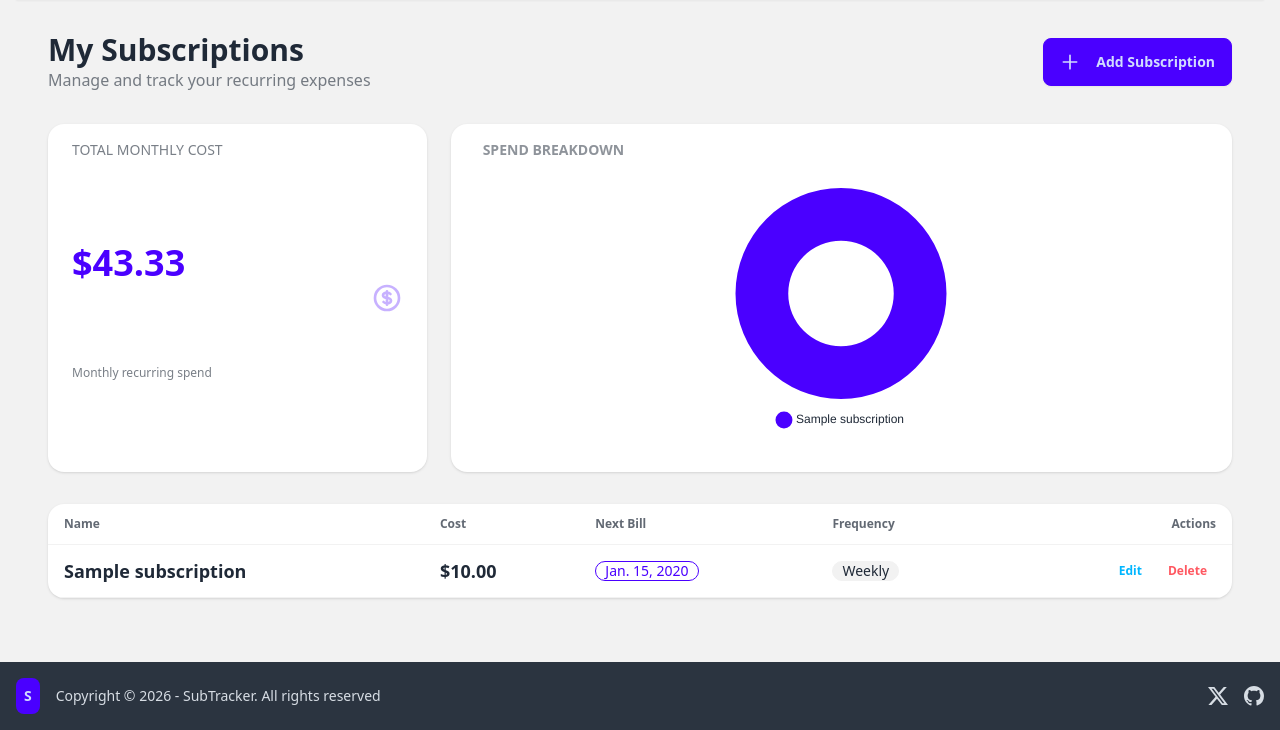
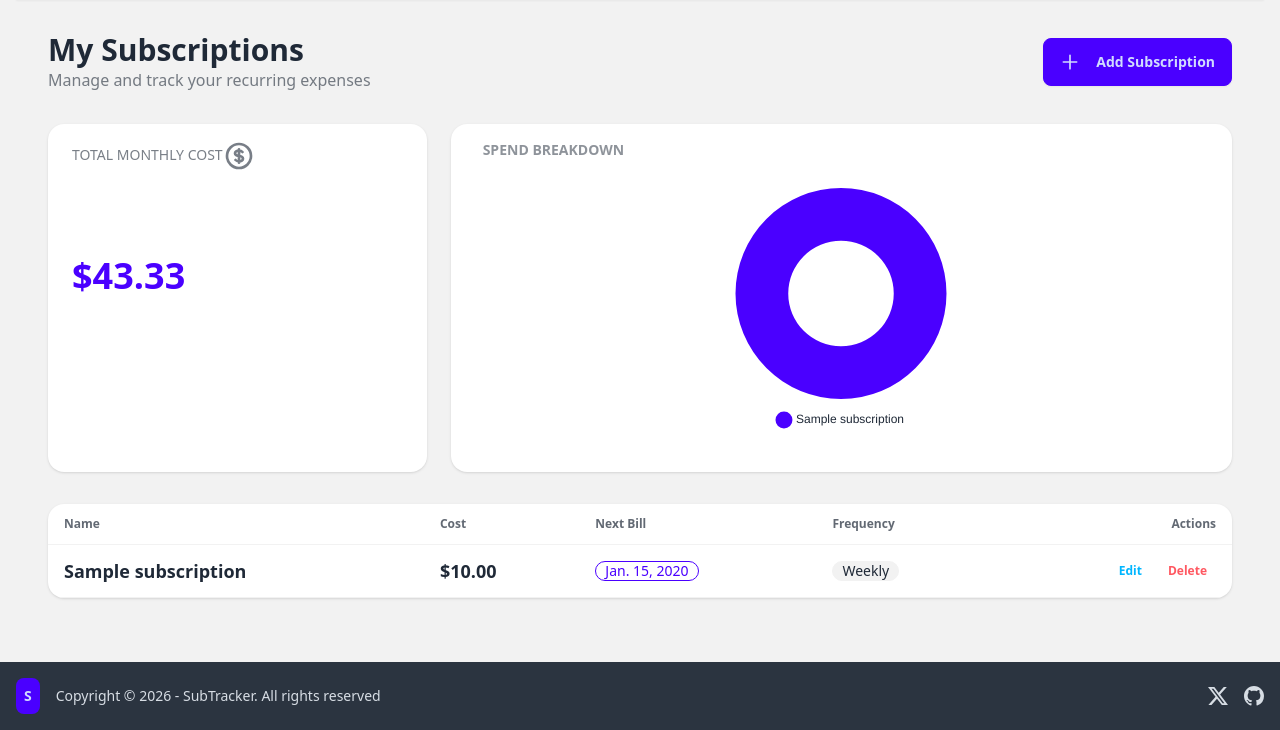
Before and after one commit to amanashikcl/SubTracker, a Django app: page / in a window 1280 px wide. Shown: the part 96-826 px from the top of the page. Run offline with Django 5.2, Linux system fonts and the light colour scheme; a user stored in the database is signed in; tables that the repository leaves empty hold one stand-in row (values such as "Sample post"); parts of the project's set-up code (start-up, migrations or seed data) failed here and were passed over; some libraries are stand-ins or nearby versions.

Commit message:
icon fixed

```diff
--- a/templates/dashboard.html
+++ b/templates/dashboard.html
@@ -20,14 +20,13 @@
     <div class="stats shadow bg-base-100 w-full lg:col-span-1 items-stretch">
     <div class="stat">
         <div class="stat-figure text-primary opacity-30">
-            <svg xmlns="http://www.w3.org/2000/svg" fill="none" viewBox="0 0 24 24" class="inline-block w-8 h-8 stroke-current">
-                <path stroke-linecap="round" stroke-linejoin="round" stroke-width="2" d="M12 8c-1.657 0-3 .895-3 2s1.343 2 3 2 3 .895 3 2-1.343 2-3 2m0-8c1.11 0 2.08.402 2.599 1M12 8V7m0 1v8m0 0v1m0-1c-1.11 0-2.08-.402-2.599-1M21 12a9 9 0 11-18 0 9 9 0 0118 0z"></path>
-            </svg>
+
         </div>
 
-        <div class="stat-title text-sm uppercase">Total Monthly Cost</div>
+        <div class="stat-title text-sm uppercase">Total Monthly Cost<svg xmlns="http://www.w3.org/2000/svg" fill="none" viewBox="0 0 24 24" class="inline-block w-8 h-8 stroke-current">
+                <path stroke-linecap="round" stroke-linejoin="round" stroke-width="2" d="M12 8c-1.657 0-3 .895-3 2s1.343 2 3 2 3 .895 3 2-1.343 2-3 2m0-8c1.11 0 2.08.402 2.599 1M12 8V7m0 1v8m0 0v1m0-1c-1.11 0-2.08-.402-2.599-1M21 12a9 9 0 11-18 0 9 9 0 0118 0z"></path>
+            </svg></div>
         <div class="stat-value text-primary text-4xl py-2">${{ total_cost|default:"0" }}</div>
-        <div class="stat-desc font-medium">Monthly recurring spend</div>
     </div>
 </div>
 
```
